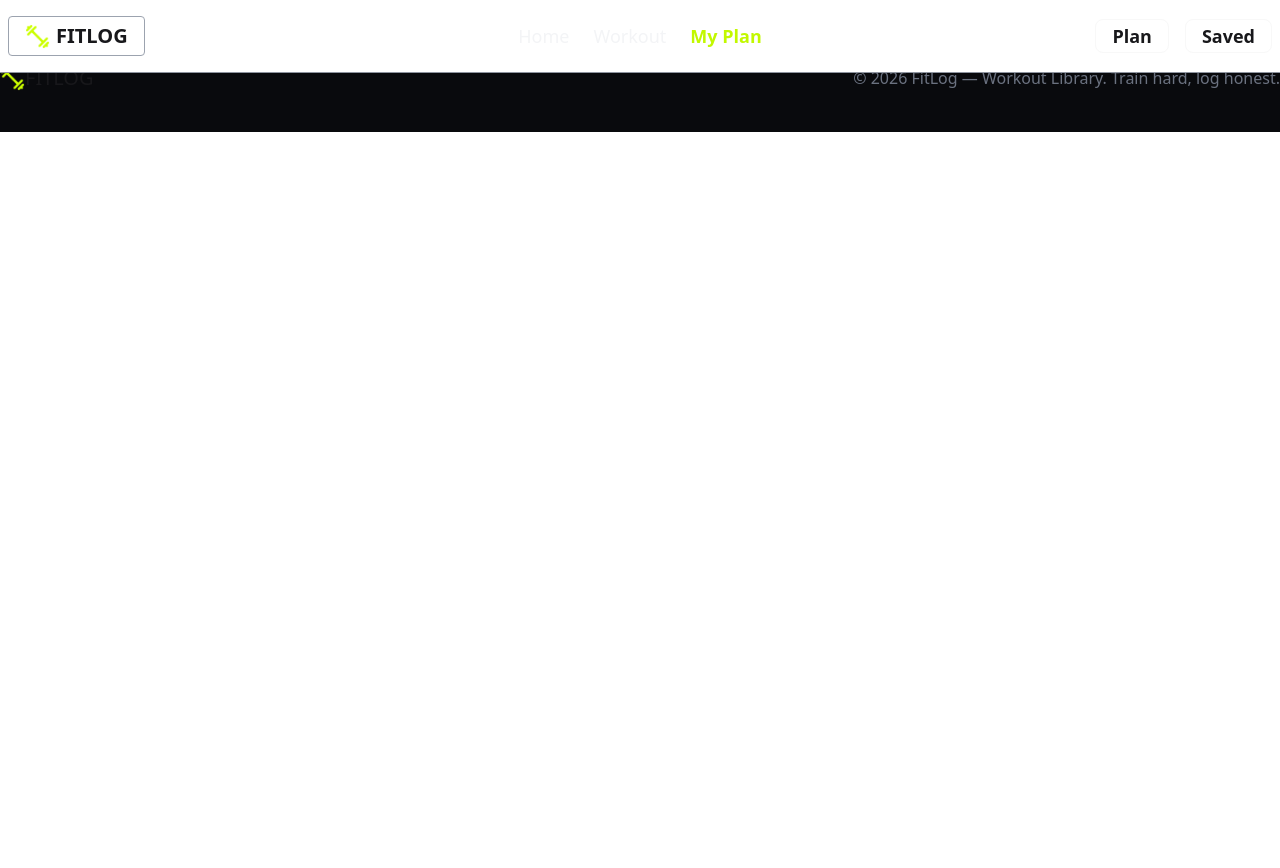
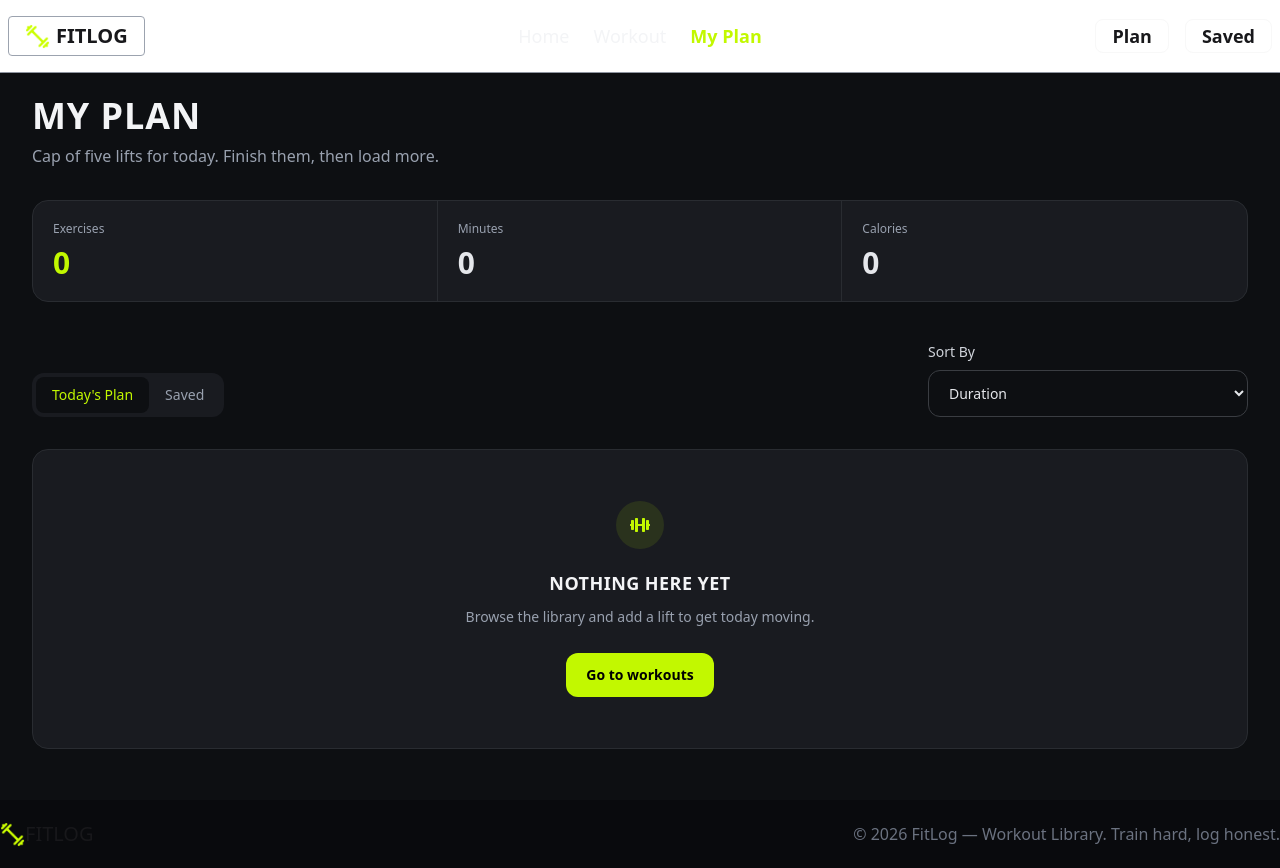
Before and after one commit to shoayebmizi00/workout-library, a Next.js app: page /pages/myplan in a window 1280 px wide. Before the commit the page ends 800 px from the top, so only its background shows below. Built offline with nearby package versions, Linux system fonts and the light colour scheme.

Commit message:
My plan page added

```diff
--- a/src/app/pages/myplan/page.tsx
+++ b/src/app/pages/myplan/page.tsx
@@ -1,11 +1,112 @@
-import React from 'react';
+import PlanTabs from "@/components/PlanTabs";
+import Link from "next/link";
+import React from "react";
+import { FaDumbbell } from "react-icons/fa";
 
-const page = () => {
-    return (
+const Page = () => {
+  return (
+    <main className="min-h-screen bg-[#0D0F12] px-4 pb-12 pt-24 text-white sm:px-6 lg:px-8">
+      <div className="container mx-auto max-w-7xl">
+        {/* Header */}
         <div>
-            <h2>From My Plan Page</h2>
+          <h1 className="text-3xl font-bold uppercase tracking-wide text-gray-100 sm:text-4xl">
+            My Plan
+          </h1>
+
+          <p className="mt-2 text-sm text-gray-400 sm:text-base">
+            Cap of five lifts for today. Finish them, then load more.
+          </p>
         </div>
-    );
+
+        {/* ================= SUMMARY ================= */}
+        <div className="mt-8 overflow-hidden rounded-2xl border border-[#292C31] bg-[#191B20]">
+          <div className="grid grid-cols-1 sm:grid-cols-3">
+            {/* Exercises */}
+            <div className="border-b border-[#292C31] p-5 sm:border-b-0 sm:border-r">
+              <p className="text-xs text-gray-400">
+                Exercises
+              </p>
+
+              <p className="mt-2 text-3xl font-bold text-[#C2F800]">
+                0
+              </p>
+            </div>
+
+            {/* Minutes */}
+            <div className="border-b border-[#292C31] p-5 sm:border-b-0 sm:border-r">
+              <p className="text-xs text-gray-400">
+                Minutes
+              </p>
+
+              <p className="mt-2 text-3xl font-bold text-gray-200">
+                0
+              </p>
+            </div>
+
+            {/* Calories */}
+            <div className="p-5">
+              <p className="text-xs text-gray-400">
+                Calories
+              </p>
+
+              <p className="mt-2 text-3xl font-bold text-gray-200">
+                0
+              </p>
+            </div>
+          </div>
+        </div>
+
+        {/* ================= FILTER AREA ================= */}
+        <div className="mt-10 flex flex-col justify-between gap-5 sm:flex-row sm:items-end">
+          {/* Tabs */}
+          <PlanTabs/>
+
+          {/* Sort */}
+          <div className="w-full sm:w-80">
+            <label
+              htmlFor="sort"
+              className="mb-2 block text-sm font-medium text-gray-300"
+            >
+              Sort By
+            </label>
+
+            <select
+              id="sort"
+              className="w-full rounded-xl border border-[#3A3D42] bg-[#0D0F12] px-4 py-3 text-sm text-gray-200 outline-none transition focus:border-[#C2F800]"
+              defaultValue="duration"
+            >
+              <option value="duration">Duration</option>
+              <option value="calories">Calories</option>
+              <option value="rating">Rating</option>
+            </select>
+          </div>
+        </div>
+
+        {/* ================= EMPTY STATE ================= */}
+        <div className="mt-8 flex min-h-[300px] flex-col items-center justify-center rounded-2xl border border-[#292C31] bg-[#191B20] px-5 text-center">
+          {/* Icon */}
+          <div className="flex h-12 w-12 items-center justify-center rounded-full bg-[#C2F800]/10">
+            <FaDumbbell className="text-xl text-[#C2F800]" />
+          </div>
+
+          <h2 className="mt-5 text-lg font-semibold uppercase tracking-wide text-gray-100">
+            Nothing here yet
+          </h2>
+
+          <p className="mt-2 max-w-md text-sm leading-6 text-gray-400">
+            Browse the library and add a lift to get today moving.
+          </p>
+
+          <Link
+            href="/pages/workout"
+            className="mt-6 rounded-xl bg-[#C2F800] px-5 py-3 text-sm font-semibold text-black transition-all duration-300 hover:bg-[#D5FF3D] hover:shadow-lg hover:shadow-[#C2F800]/20"
+          >
+            Go to workouts
+          </Link>
+        </div>
+      </div>
+    </main>
+  );
 };
 
-export default page;
+export default Page;
--- a/src/app/pages/workout/[Id]/page.tsx
+++ b/src/app/pages/workout/[Id]/page.tsx
@@ -197,12 +197,12 @@ const WorkOutDetailsPage = async ({
             <div className="mt-auto pt-7">
               <div className="flex flex-wrap gap-3">
 
-                <button className="inline-flex items-center gap-2 rounded-xl bg-[#C2F800] px-5 py-3 text-sm font-semibold text-black transition-all duration-300 hover:bg-[#D5FF3D] hover:shadow-lg hover:shadow-[#C2F800]/20">
+                <button className="inline-flex items-center gap-2 rounded-xl bg-[#C2F800] px-5 py-3 text-sm font-semibold text-black transition-all duration-300 hover:bg-[#D5FF3D] hover:shadow-lg hover:shadow-[#C2F800]/20 cursor-pointer">
                   <FaCalendarPlus />
                   {`Add to today's plan`}
                 </button>
 
-                <button className="inline-flex items-center gap-2 rounded-xl border border-gray-500 px-5 py-3 text-sm font-semibold text-gray-200 transition-all duration-300 hover:border-[#C2F800] hover:text-[#C2F800]">
+                <button className="inline-flex items-center gap-2 rounded-xl border border-gray-500 px-5 py-3 text-sm font-semibold text-gray-200 transition-all duration-300 hover:border-[#C2F800] hover:text-[#C2F800] cursor-pointer">
                   <FaBookmark />
                   Save for later
                 </button>
--- a/src/components/Footer.tsx
+++ b/src/components/Footer.tsx
@@ -4,7 +4,7 @@ import React from "react";
 const Footer = () => {
   return (
     <footer className="bg-[#090A0D]">
-      <div className="container mx-auto flex justify-between items-center pt-10 pb-10">
+      <div className="container mx-auto flex justify-between items-center pt-5 pb-5">
         <div className="flex items-center">
           <Image src="/logo.png" alt="Logo" width={25} height={25} />
           <h3 className="text-xl">FITLOG</h3>
--- /dev/null
+++ b/src/components/PlanTabs.tsx
@@ -0,0 +1,35 @@
+"use client";
+
+import React, { useState } from "react";
+
+const PlanTabs = () => {
+  const [activeTab, setActiveTab] = useState<"today" | "saved">("today");
+
+  return (
+    <div className="inline-flex w-fit rounded-xl bg-[#191B20] p-1">
+      <button
+        onClick={() => setActiveTab("today")}
+        className={`rounded-lg px-4 py-2 text-sm cursor-pointer font-medium transition-colors ${
+          activeTab === "today"
+            ? "bg-[#0D0F12] text-[#C2F800]"
+            : "text-gray-400 hover:text-white"
+        }`}
+      >
+        {`Today's Plan`}
+      </button>
+
+      <button
+        onClick={() => setActiveTab("saved")}
+        className={`rounded-lg px-4 py-2 text-sm cursor-pointer font-medium transition-colors ${
+          activeTab === "saved"
+            ? "bg-[#0D0F12] text-[#C2F800]"
+            : "text-gray-400 hover:text-white"
+        }`}
+      >
+        Saved
+      </button>
+    </div>
+  );
+};
+
+export default PlanTabs;
```
